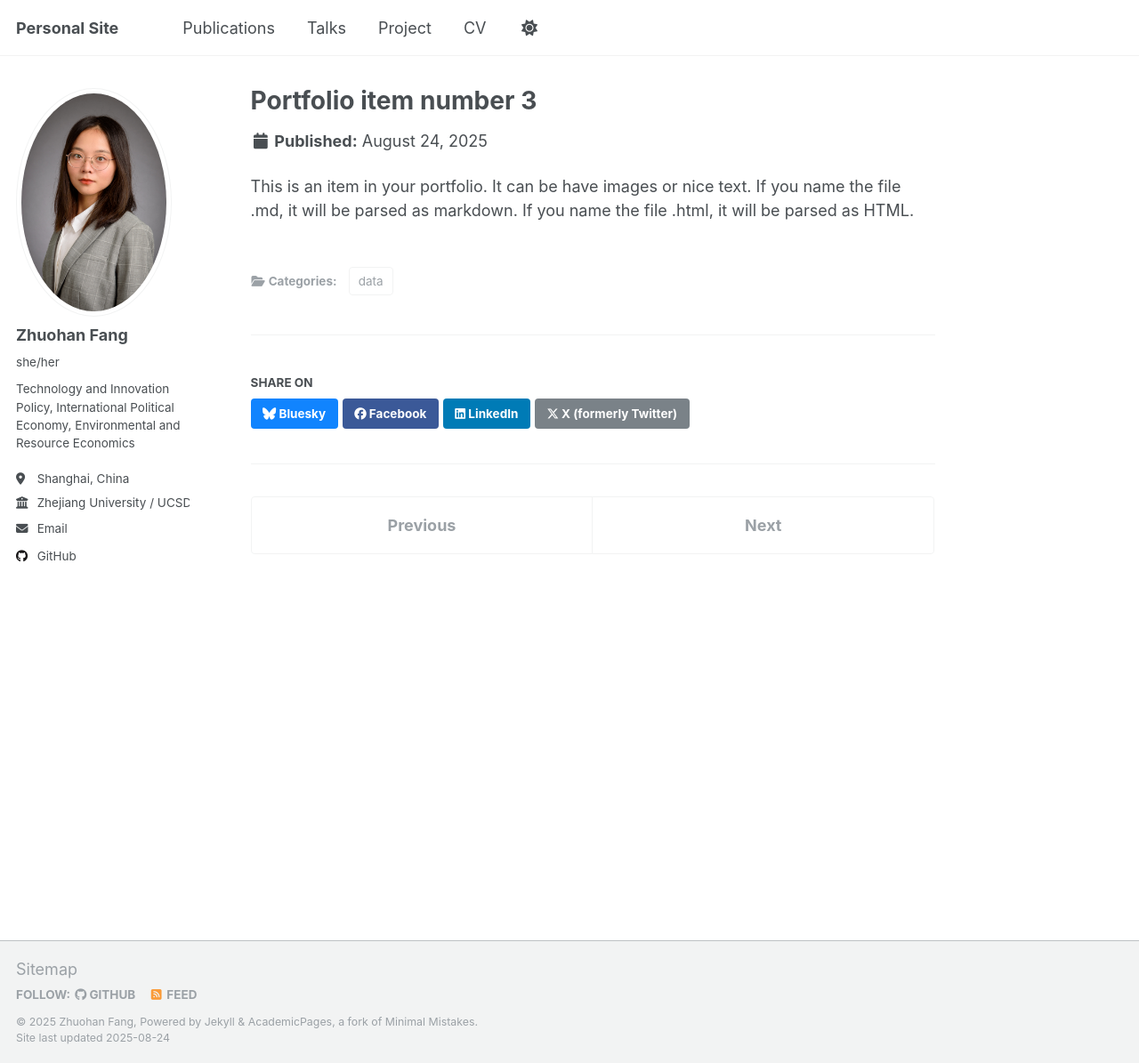
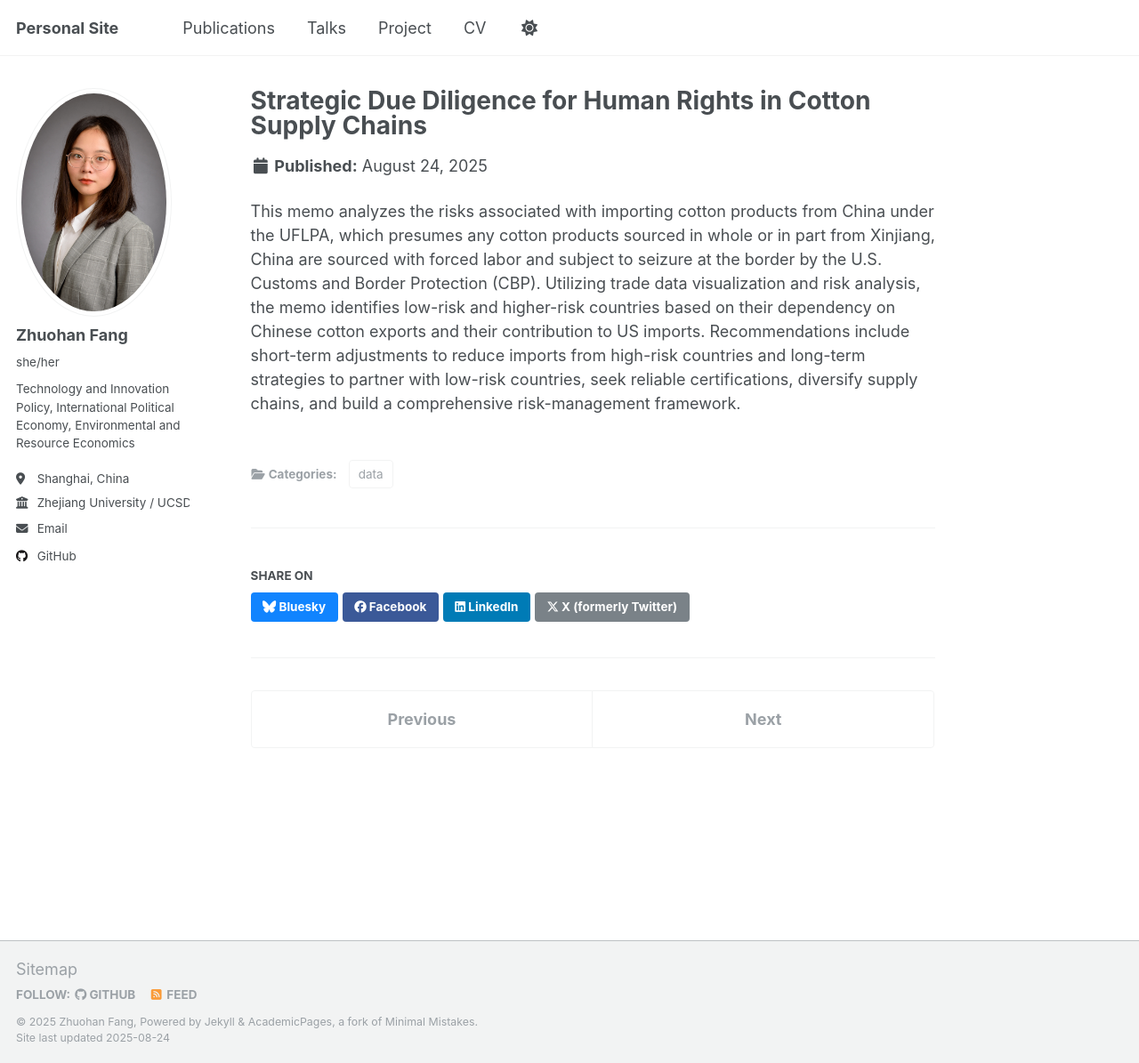
Before and after one commit to fzh200001/fzh200001.github.io, a Jekyll site: the page built from _portfolio/portfolio-3.md, in a window 1280 px wide and 1195 px high. Shown: the whole window at 89% size. Built offline with Jekyll 4.4.1, drawn with Linux system fonts in a browser that asks for light colours; a script that is not in the unit is left out.

Commit message:
Update portfolio-3.md

```diff
--- a/_portfolio/portfolio-3.md
+++ b/_portfolio/portfolio-3.md
@@ -1,11 +1,11 @@
 ---
-title: "Portfolio item number 3"
-excerpt: "Strategic Due Diligence for Human Rights in Cotton Supply Chains<br/>
-<a href='/portfolio/portfolio-3'><img src='/images/500x300.png'></a><br/>
-<a href='/files/paper3.pdf'>View Delivery</a>"
+title: "Strategic Due Diligence for Human Rights in Cotton Supply Chains"
+excerpt: "Analyzed U.S. apparel firms' dependency on Chinese cotton and developed trade-oriented indices to assess sourcing risks and resilience strategies.<br/>
+<a href='/portfolio/portfolio-3'><img src='/images/P3.png'></a><br/>
+<a href='/files/P3.pdf'>View Delivery</a>"
 collection: portfolio
 category: data
 permalink: /portfolio/portfolio-3
 ---
 
-This is an item in your portfolio. It can be have images or nice text. If you name the file .md, it will be parsed as markdown. If you name the file .html, it will be parsed as HTML.
+This memo analyzes the risks associated with importing cotton products from China under the UFLPA, which presumes any cotton products sourced in whole or in part from Xinjiang, China are sourced with forced labor and subject to seizure at the border by the U.S. Customs and Border Protection (CBP). Utilizing trade data visualization and risk analysis, the memo identifies low-risk and higher-risk countries based on their dependency on Chinese cotton exports and their contribution to US imports. Recommendations include short-term adjustments to reduce imports from high-risk countries and long-term strategies to partner with low-risk countries, seek reliable certifications, diversify supply chains, and build a comprehensive risk-management framework.
```
